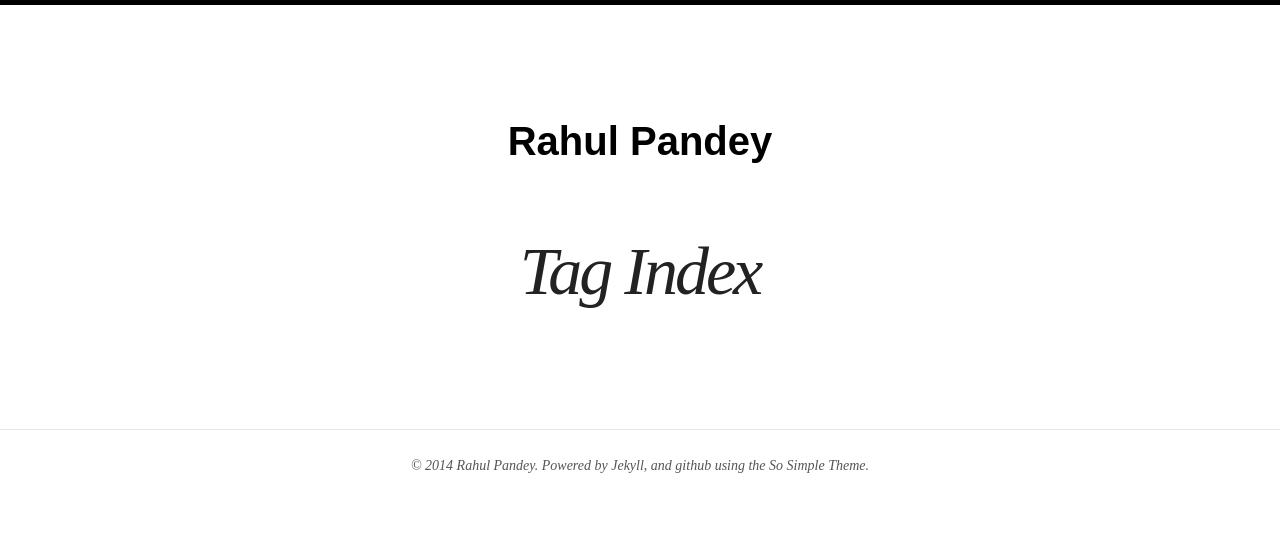
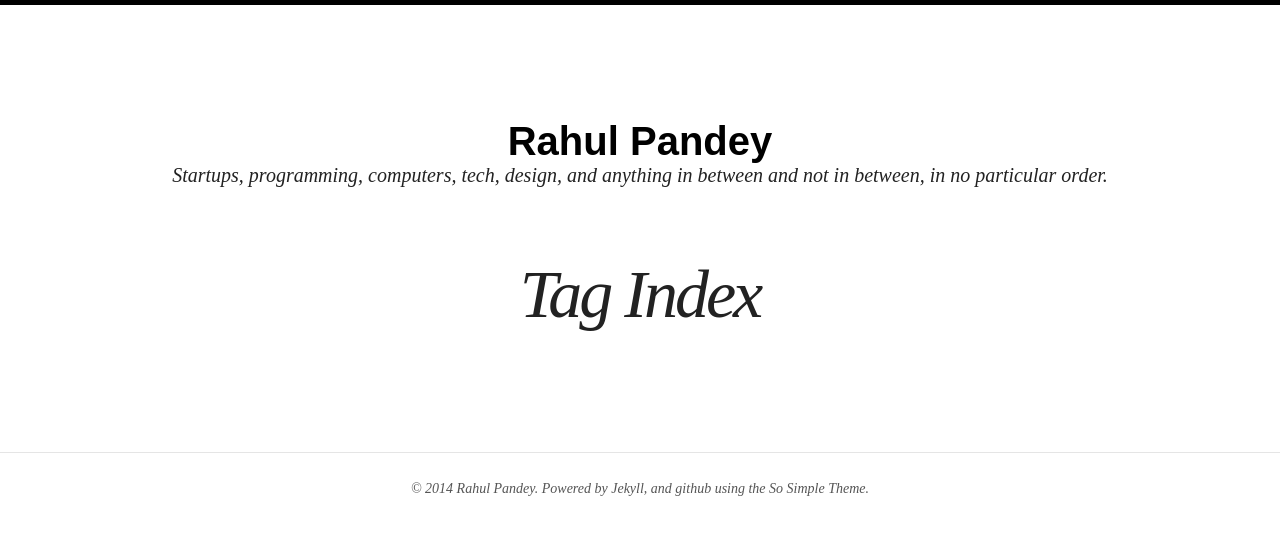
Before and after one commit to rpdemo/rahulpandeyc.github.io, a Jekyll site: the page built from tags.html, in a window 1280 px wide. Shown: the top 535 px of the page. Built offline with Jekyll 4.4.1, drawn with Linux system fonts in a browser that asks for light colours; nearby versions of some CDN libraries.

Commit message:
added: description

```diff
--- a/_config.yml
+++ b/_config.yml
@@ -1,5 +1,5 @@
 title:            Rahul Pandey
-#description:      Describe your website here.
+description:      "Startups, programming, computers, tech, design, and anything in between and not in between, in no particular order."
 #logo:             site-logo.png
 disqus_shortname:
 search:           true
--- a/index.html
+++ b/index.html
@@ -2,11 +2,11 @@
 layout: page
 #title: Home of Rahul Pandey
 description: "Blog of Rahul Pandey"
-tags: [rahul]
+tags: [rahul][pandey]
 ---
 
 <ul class="post-list">
-{% for post in site.posts limit:10 %}
+{% for post in site.posts limit:28 %}
   <li><article><a href="{{ site.url }}{{ post.url }}">{{ post.title }} <span class="entry-date"><time datetime="{{ post.date | date_to_xmlschema }}">{{ post.date | date: "%B %d, %Y" }}</time></span></a></article></li>
 {% endfor %}
 </ul>
```
